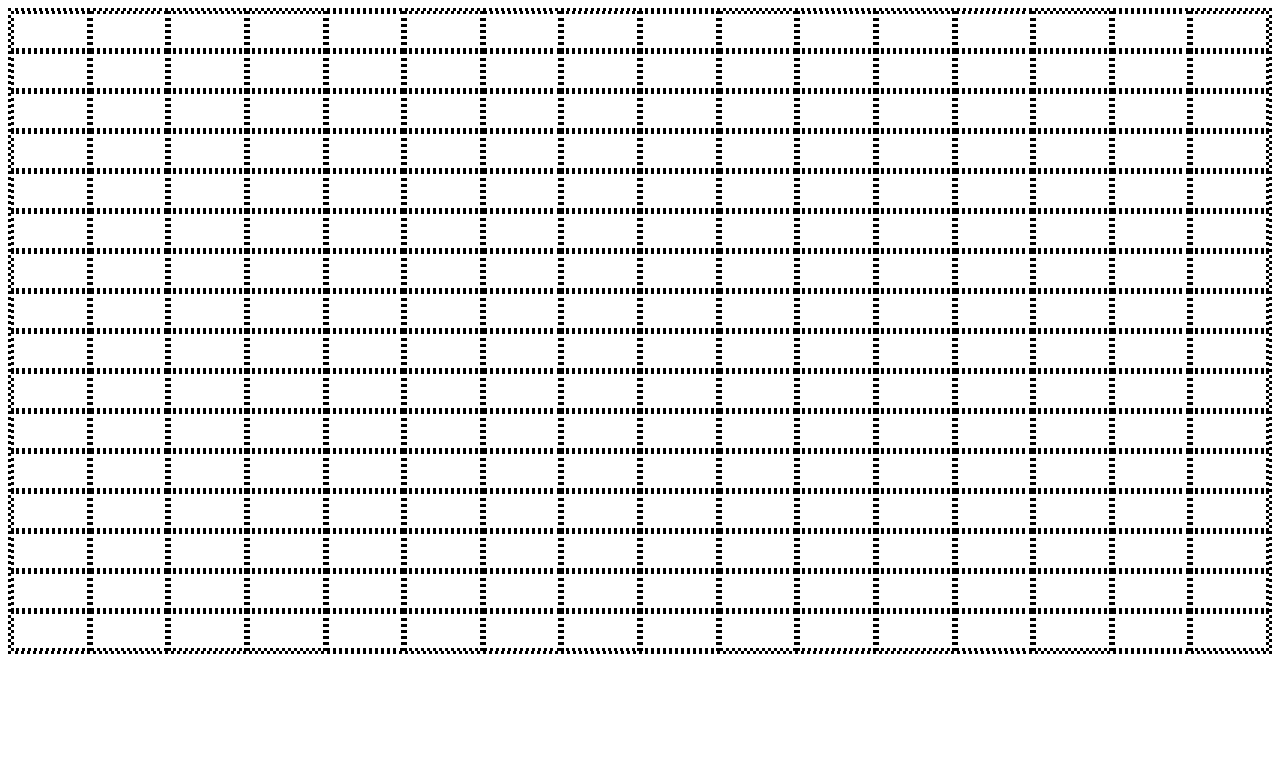
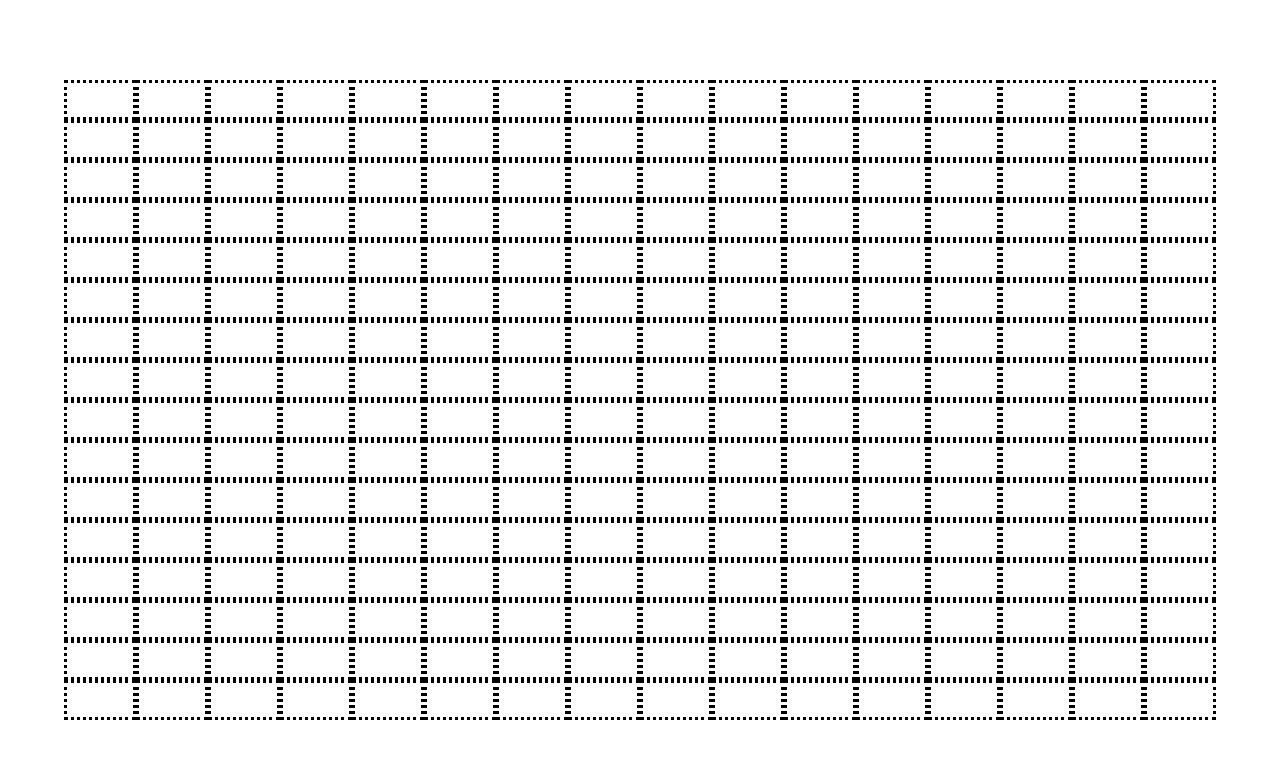
Before and after one commit to acai777/etch_a_sketch, a plain HTML site: page index.html in a window 1280 px wide. Drawn offline with Linux system fonts and the light colour scheme.

Commit message:
Center grid in middle of webpage

```diff
--- a/styles.css
+++ b/styles.css
@@ -3,23 +3,21 @@
 }
 /* This code is the life-saver. If you set box-sizing: border-box; on an element, padding and border are included in the width and height. By default, they are separate. You created extra space with the borders (hence why, if you don't include this, the grids originally did not fit the 16 by 16 grid look, because the extra pixels from the borders forced extra space*/
 
-div {
-    border-color: black;
-    border-style: dotted;
-}
-
 #wrapper {
     display:flex;
     flex-wrap: wrap;
-    /* border-color: black;
-    border-style: dotted;  */
+    position:absolute;
+    top: 10%; bottom: 10%; left: 5%; right: 5%;
+    margin: auto; /*centering tips from: https://blog.logrocket.com/13-ways-vertically-center-html-elements-css/ */
 }
 
 .size {
     flex: 1 1 calc((100%/16));
     /* min-width: 50px; */
     /* min-width: calc((100%/16) - .3%); THIS WORKS BUT NOT IN THE WAY YOU INTEND IT TO. This is because you cannot see the widths when everything is clumped together and has no height. NOTE: YOU ARE BASING THIS OFF THE PARENT ELEMENT WHICH IS THE PARENT DIV.*/
-    min-height: 40px; /* NEED SOMETHING LIKE THIS */
+    min-height: 1rem; /* NEED SOMETHING LIKE THIS */
+    border-color: black;
+    border-style: dotted;
 }
 
 /* body *{
```
